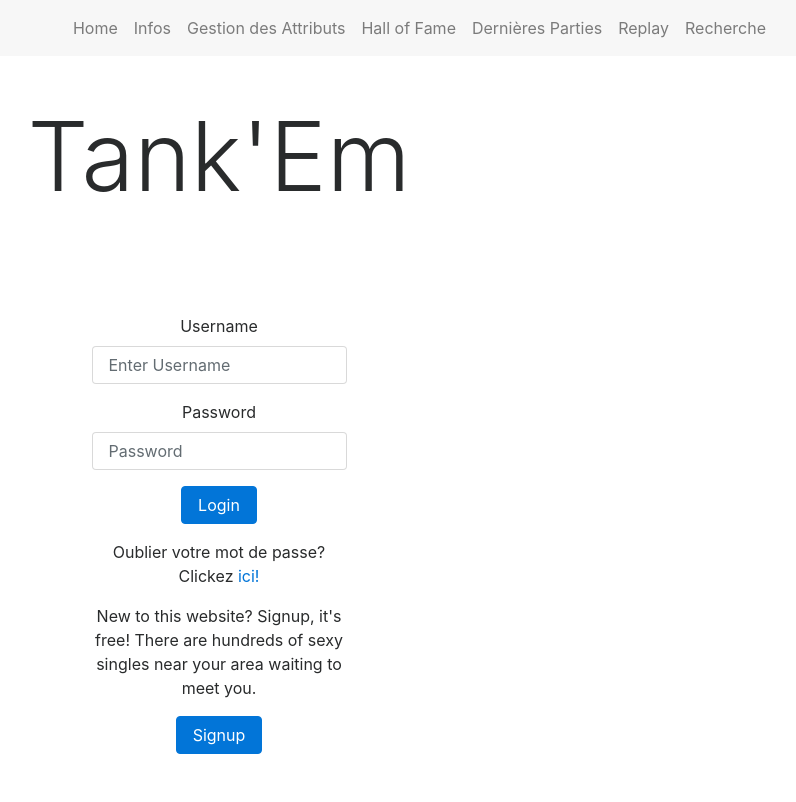
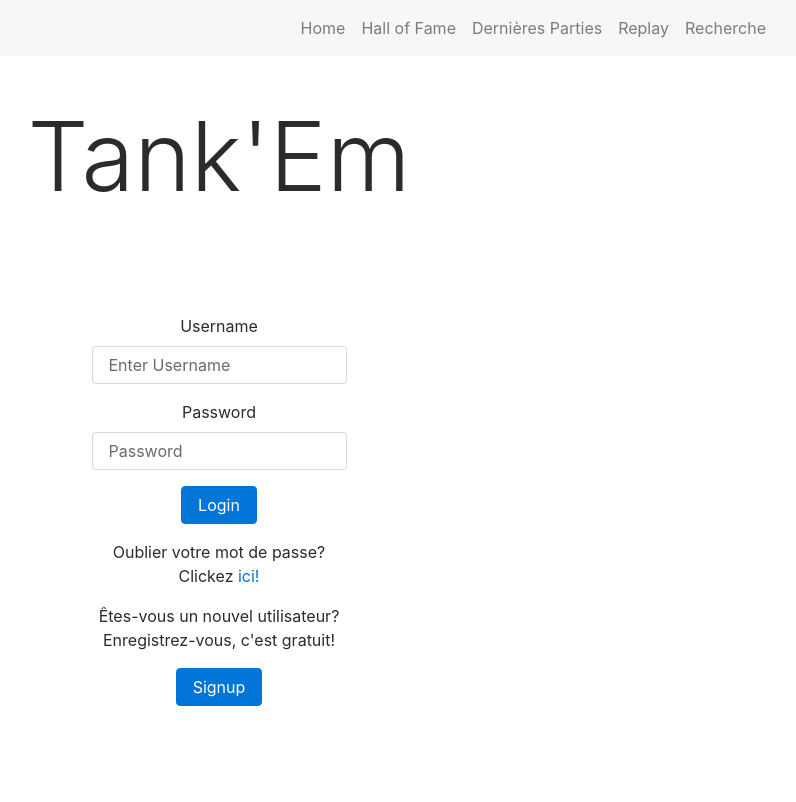
Before and after one commit to Akiro78960/Tankem, a PHP site: page /index.php in a window 1280 px wide. Shown: the whole page, without its empty margins (421-1217 px from the left). After the commit the page ends 706 px from the top, so only its background shows below. Run offline with PHP 8.4, Linux system fonts and the light colour scheme; some libraries are stand-ins or nearby versions.

Commit message:
Petits changements des pages que l'on peut voir lorsqu'on est connecté

```diff
--- a/index.php
+++ b/index.php
@@ -40,7 +40,7 @@
 	  <button type="submit" class="btn btn-primary text-center">Login</button>
 	  </form>
 			<p>Oublier votre mot de passe? Clickez <a href = "reset.php">ici!</a></p>
-		  <p class="">New to this website? Signup, it's free! There are hundreds of sexy singles near your area waiting to meet you.<br></p><a href="Signup.php" class="btn btn-primary">Signup<br></a></div>
+		  <p class="">Êtes-vous un nouvel utilisateur? Enregistrez-vous, c'est gratuit!<br></p><a href="Signup.php" class="btn btn-primary">Signup<br></a></div>
 	  </div>
 	</div>
   </div>
--- a/partial/header.php
+++ b/partial/header.php
@@ -17,9 +17,20 @@
 			   </button>
 	  <div class="collapse navbar-collapse justify-content-end" id="navbarSupportedContent">
 		<ul class="navbar-nav ">
-		  <li class="nav-item"> <a class="nav-link" href="index.php">Home</a> </li>
-		  <li class="nav-item"> <a class="nav-link" href="Infos.php">Infos</a> </li>
-		  <li class="nav-item"> <a class="nav-link" href="gestionPoints.php">Gestion des Attributs</a> </li>
+			<?php
+				if($action->isLoggedIn()){
+				?>
+		  		<li class="nav-item"> <p class="nav-link"> Bienvenue, <?=$_SESSION["Username"]?>! </p> </li>
+					<li class="nav-item"> <a class="nav-link" href="Infos.php">Infos</a> </li>
+			 		<li class="nav-item"> <a class="nav-link" href="gestionPoints.php">Gestion des Attributs</a> </li>
+				<?php
+				}
+				else{
+				?>
+		  		<li class="nav-item"> <a class="nav-link" href="index.php">Home</a> </li>
+				<?php
+				}
+			?>
 			<li class="nav-item"> <a class="nav-link" href="hallOfFame.php">Hall of Fame</a> </li>
 			<li class="nav-item"> <a class="nav-link" href="dernieresParties.php">Dernières Parties</a> </li>
 		  <li class="nav-item"> <a class="nav-link" href="replay.php">Replay</a> </li>
```
Also changed, not shown: gestionPoints.php (+8 -1 lines), js/gestionPoints.js (+4 -5 lines).
